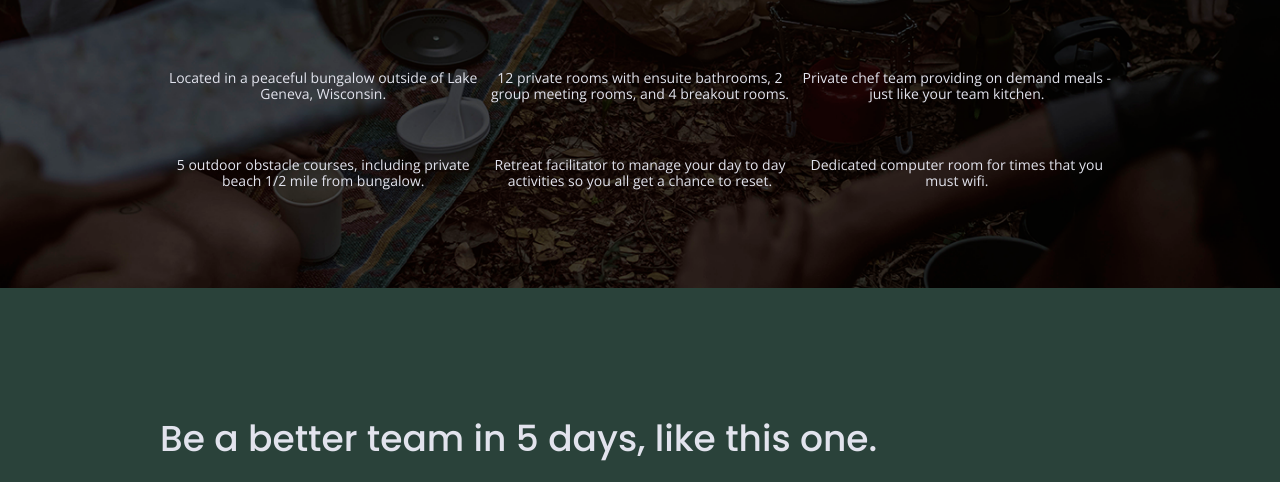
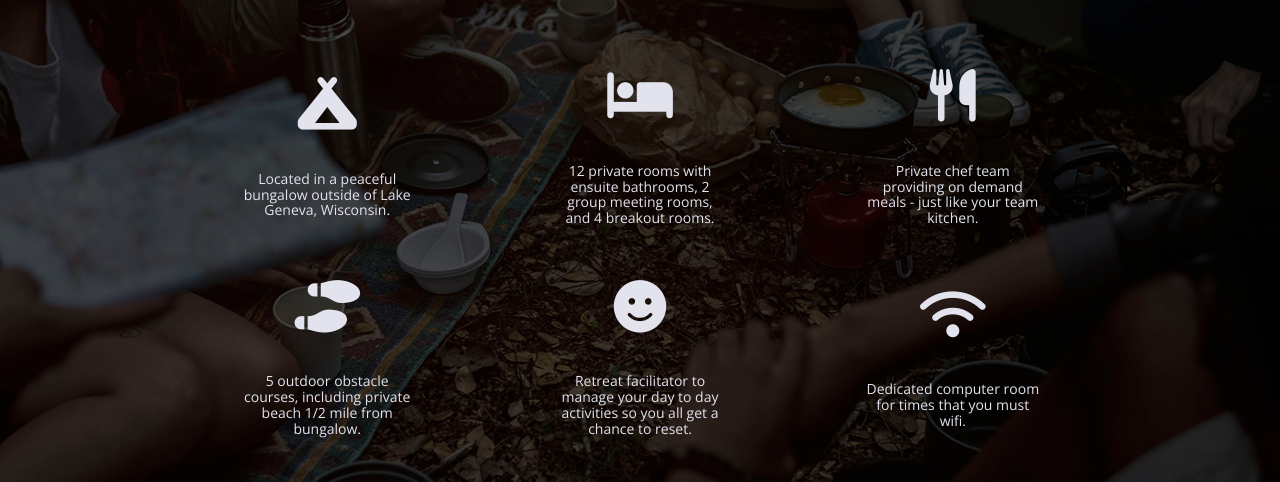
Before and after one commit to carolb92/unplugged-repo, a website built with Parcel: page index.html in a window 1280 px wide. Shown: the part 990-1472 px from the top of the page. Built offline with nearby package versions, Linux system fonts and the light colour scheme; grey boxes are pictures that could not be loaded.

Commit message:
Added features icons

```diff
--- a/css/main.css
+++ b/css/main.css
@@ -339,6 +339,11 @@ input[type=button] {
   text-align: center;
 }
 
+.features i {
+	font-size: 3.75em;
+  margin-bottom: 40px;
+}
+
 .reviews {
   display: flex;
   justify-content: center;
@@ -572,7 +577,8 @@ aside .content-wrapper .form {
   justify-content: center;
   align-items: center;
   flex-flow: column wrap;
-  flex-basis: 50%;
+  flex-basis: 33%;
+  padding: 0 20px;
 }
 
 .reviews h2 {
@@ -688,11 +694,12 @@ footer .copyright {
   }
 
   .features h2 {
-    width: 88%;
+    width: 100%;
   }
 
   .features article {
-    flex-basis: 33%;
+    flex-basis: 18%;
+    padding: 0 70px;
   }
 
   .reviews article figure {
--- a/index.html
+++ b/index.html
@@ -18,6 +18,8 @@
 
   <link rel="stylesheet" href="css/normalize.css">
   <link rel="stylesheet" href="css/main.css">
+
+  <script src="https://kit.fontawesome.com/7c6ecdb88c.js" crossorigin="anonymous"></script>
 
   <meta name="theme-color" content="#fafafa">
 
@@ -70,27 +72,44 @@
         <h2>Have the work week you've always dreamed of - without the bad wifi.</h2>
         <div class="features-items">
           <article>
-            <p class="fontawesome-icon"></p>
+            <p class="fontawesome-icon">
+              <i class="fa-solid fa-campground"></i>
+            </p>
             <p class="features-item-description">Located in a peaceful bungalow outside of Lake Geneva, Wisconsin.</p>
           </article>
+
           <article>
-            <p class="fontawesome-icon"></p>
+            <p class="fontawesome-icon">
+              <i class="fa-solid fa-bed"></i>
+            </p>
             <p class="features-item-description">12 private rooms with ensuite bathrooms, 2 group meeting rooms, and 4 breakout rooms.</p>
           </article>
+
           <article>
-            <p class="fontawesome-icon"></p>
+            <p class="fontawesome-icon">
+              <i class="fa-solid fa-utensils"></i>
+            </p>
             <p class="features-item-description">Private chef team providing on demand meals - just like your team kitchen.</p>
           </article>
+
           <article>
-            <p class="fontawesome-icon"></p>
+            <p class="fontawesome-icon">
+              <i class="fa-solid fa-shoe-prints"></i>
+            </p>
             <p class="features-item-description">5 outdoor obstacle courses, including private beach 1/2 mile from bungalow.</p>
           </article>
+
           <article>
-            <p class="fontawesome-icon"></p>
+            <p class="fontawesome-icon">
+              <i class="fa-solid fa-face-smile"></i>
+            </p>
             <p class="features-item-description">Retreat facilitator to manage your day to day activities so you all get a chance to reset.</p>
           </article>
+
           <article>
-            <p class="fontawesome-icon"></p>
+            <p class="fontawesome-icon">
+              <i class="fa-solid fa-wifi"></i>
+            </p>
             <p class="features-item-description">Dedicated computer room for times that you must wifi.</p>
           </article>
         </div>
```
